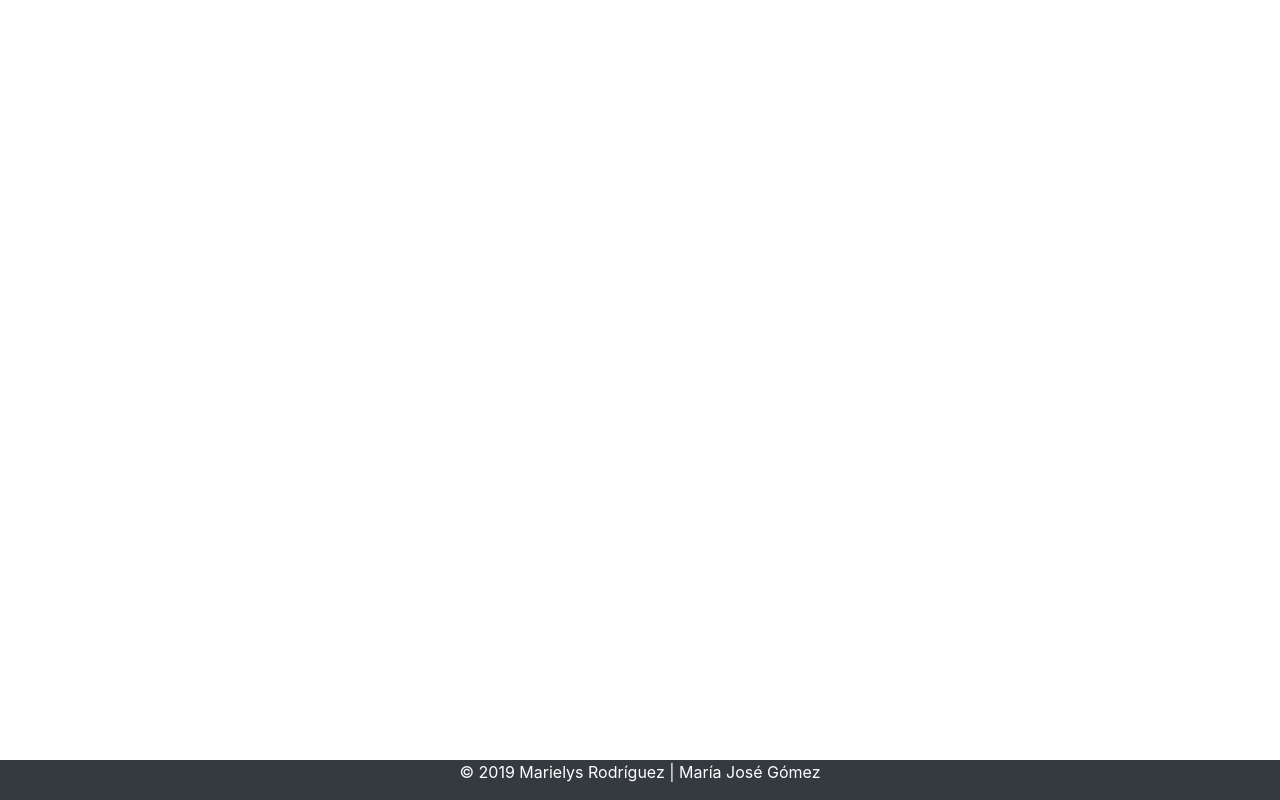
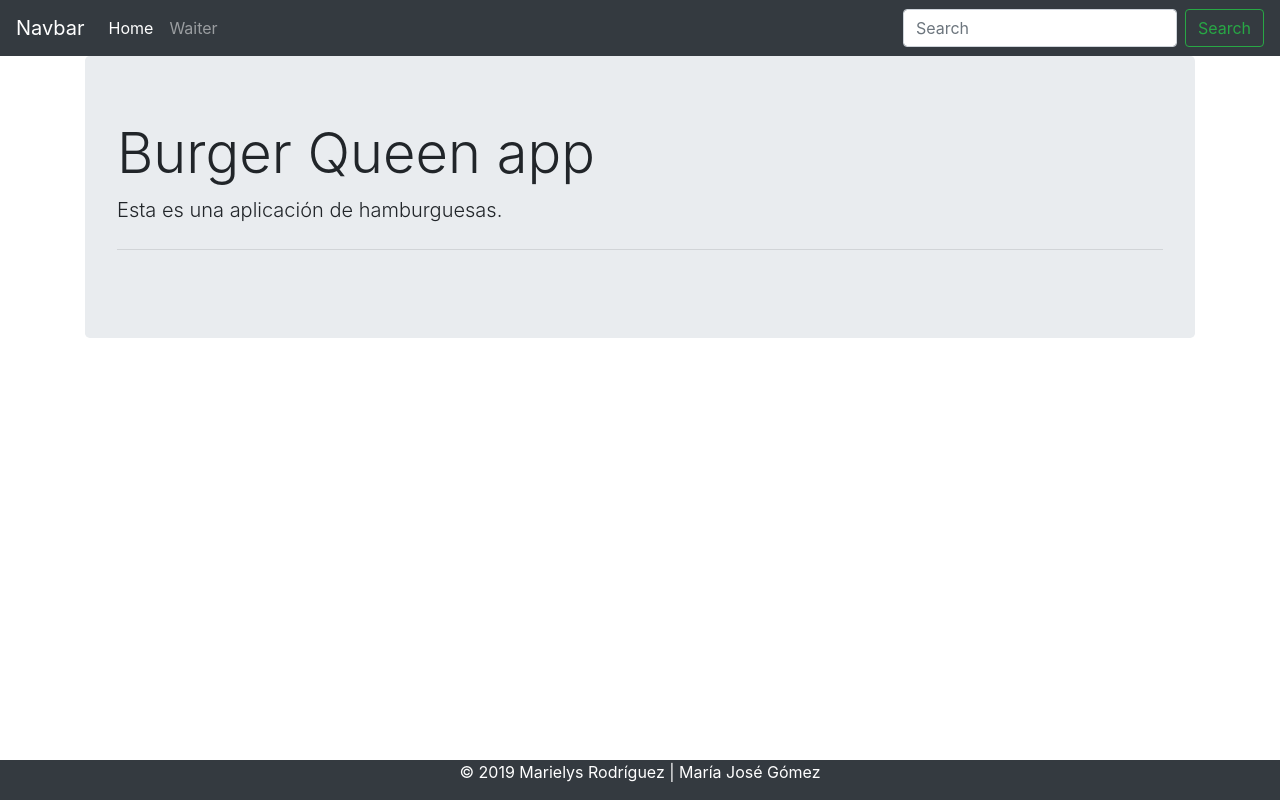
Before and after one commit to marielysis/SCL011-Burger-Queen, an Angular app: page /home in a window 1280 px wide. Built offline with nearby package versions, Linux system fonts and the light colour scheme.

Commit message:
Rutas funcionando Feat/user story one (#11)
* Creado componentes del proyecto

* Archivo de rutas funcionando

```diff
--- a/package.json
+++ b/package.json
@@ -31,9 +31,9 @@
     "@angular/cli": "~8.3.20",
     "@angular/compiler-cli": "~8.2.14",
     "@angular/language-service": "~8.2.14",
-    "@types/node": "~8.9.4",
     "@types/jasmine": "~3.3.8",
     "@types/jasminewd2": "~2.0.3",
+    "@types/node": "~8.9.4",
     "codelyzer": "^5.0.0",
     "jasmine-core": "~3.4.0",
     "jasmine-spec-reporter": "~4.2.1",
@@ -44,7 +44,7 @@
     "karma-jasmine-html-reporter": "^1.4.0",
     "protractor": "~5.4.0",
     "ts-node": "~7.0.0",
-    "tslint": "~5.15.0",
+    "tslint": "^5.15.0",
     "typescript": "~3.5.3"
   },
   "description": "This project was generated with [Angular CLI](https://github.com/angular/angular-cli) version 8.3.20.",
--- a/src/app/app.component.html
+++ b/src/app/app.component.html
@@ -1,9 +1,9 @@
 
+<app-nav-bar>
+</app-nav-bar>
 
-<div class="container m-5">
-
-
-
+<div class="container">
+    <router-outlet></router-outlet>
 </div>
 
 <app-footer>
--- a/src/app/app.component.ts
+++ b/src/app/app.component.ts
@@ -6,5 +6,5 @@ import { Component } from '@angular/core';
   styleUrls: ['./app.component.css']
 })
 export class AppComponent {
-  title = 'SCL011-Burger-Queen';
+  title = 'Burger Queen';
 }
--- /dev/null
+++ b/src/app/app.routes.ts
@@ -0,0 +1,21 @@
+import { RouterModule, Routes } from '@angular/router';
+import { HomeComponent } from './components/home/home.component';
+import { WaiterComponent } from './components/waiter/waiter.component';
+import { TablesComponent } from './components/tables/tables.component';
+import { MenuComponent } from './components/menu/menu.component';
+import { BreakfastComponent } from './components/breakfast/breakfast.component';
+import { LunchComponent } from './components/lunch/lunch.component';
+
+
+
+
+const APP_ROUTES: Routes = [
+    { path: 'home', component: HomeComponent },
+    { path: 'waiter', component: WaiterComponent },
+    { path: 'tables', component: TablesComponent},
+    { path: 'menu', component: MenuComponent},
+    { path: 'breakfast', component: BreakfastComponent},
+    { path: 'lunch', component: LunchComponent},
+  ];
+
+export const APP_ROUTING = RouterModule.forRoot(APP_ROUTES);
--- a/src/app/components/home/home.component.html
+++ b/src/app/components/home/home.component.html
@@ -1 +1,8 @@
-<p>home works!</p>
+
+<div class="jumbotron">
+    <h1 class="display-4">Burger Queen app</h1>
+
+    <p class="lead">Esta es una aplicación de hamburguesas.</p>
+    <hr class="my-4">
+
+</div>
--- /dev/null
+++ b/src/app/components/nav-bar/nav-bar.component.html
@@ -0,0 +1,23 @@
+<nav class="navbar navbar-expand-lg navbar-dark bg-dark">
+    <a class="navbar-brand" href="#">Navbar</a>
+    <button class="navbar-toggler" type="button" data-toggle="collapse" data-target="#navbarSupportedContent" aria-controls="navbarSupportedContent" aria-expanded="false" aria-label="Toggle navigation">
+      <span class="navbar-toggler-icon"></span>
+    </button>
+
+    <div class="collapse navbar-collapse" id="navbarSupportedContent">
+        <ul class="navbar-nav mr-auto">
+            <li class="nav-item active">
+                <a class="nav-link" [routerLink]="['home']">Home</a>
+            </li>
+            <li class="nav-item">
+                <a class="nav-link" [routerLink]="['waiter']">Waiter</a>
+            </li>
+        </ul>
+
+
+        <form class="form-inline my-2 my-lg-0">
+            <input class="form-control mr-sm-2" type="search" placeholder="Search" aria-label="Search">
+            <button class="btn btn-outline-success my-2 my-sm-0" type="submit">Search</button>
+        </form>
+    </div>
+</nav>
--- /dev/null
+++ b/src/app/components/nav-bar/nav-bar.component.ts
@@ -0,0 +1,15 @@
+import { Component, OnInit } from '@angular/core';
+
+@Component({
+  selector: 'app-nav-bar',
+  templateUrl: './nav-bar.component.html',
+  styleUrls: ['./nav-bar.component.css']
+})
+export class NavBarComponent implements OnInit {
+
+  constructor() { }
+
+  ngOnInit() {
+  }
+
+}
--- a/src/index.html
+++ b/src/index.html
@@ -8,17 +8,19 @@
     <meta name="viewport" content="width=device-width, initial-scale=1">
     <link rel="icon" type="image/x-icon" href="favicon.ico">
 
-    <!-- <link rel="stylesheet" href="https://stackpath.bootstrapcdn.com/bootstrap/4.4.1/css/bootstrap.min.css" integrity="sha384-Vkoo8x4CGsO3+Hhxv8T/Q5PaXtkKtu6ug5TOeNV6gBiFeWPGFN9MuhOf23Q9Ifjh" crossorigin="anonymous"> -->
-    <!-- <link rel="stylesheet" href="./assets/libs/bootstrap/css/bootstrap.min.css"> -->
+    <link rel="stylesheet" href="https://stackpath.bootstrapcdn.com/bootstrap/4.4.1/css/bootstrap.min.css" integrity="sha384-Vkoo8x4CGsO3+Hhxv8T/Q5PaXtkKtu6ug5TOeNV6gBiFeWPGFN9MuhOf23Q9Ifjh" crossorigin="anonymous">
+    <link rel="stylesheet" href="./assets/libs/bootstrap/css/bootstrap.min.css">
+
 
 </head>
 
 <body>
     <app-root></app-root>
 
-    <!-- <script src="https://code.jquery.com/jquery-3.4.1.slim.min.js" integrity="sha384-J6qa4849blE2+poT4WnyKhv5vZF5SrPo0iEjwBvKU7imGFAV0wwj1yYfoRSJoZ+n" crossorigin="anonymous"></script>
+    <script src="https://code.jquery.com/jquery-3.4.1.slim.min.js" integrity="sha384-J6qa4849blE2+poT4WnyKhv5vZF5SrPo0iEjwBvKU7imGFAV0wwj1yYfoRSJoZ+n" crossorigin="anonymous"></script>
     <script src="https://cdn.jsdelivr.net/npm/popper.js@1.16.0/dist/umd/popper.min.js" integrity="sha384-Q6E9RHvbIyZFJoft+2mJbHaEWldlvI9IOYy5n3zV9zzTtmI3UksdQRVvoxMfooAo" crossorigin="anonymous"></script>
-    <script src="https://stackpath.bootstrapcdn.com/bootstrap/4.4.1/js/bootstrap.min.js" integrity="sha384-wfSDF2E50Y2D1uUdj0O3uMBJnjuUD4Ih7YwaYd1iqfktj0Uod8GCExl3Og8ifwB6" crossorigin="anonymous"></script> -->
+    <script src="https://stackpath.bootstrapcdn.com/bootstrap/4.4.1/js/bootstrap.min.js" integrity="sha384-wfSDF2E50Y2D1uUdj0O3uMBJnjuUD4Ih7YwaYd1iqfktj0Uod8GCExl3Og8ifwB6" crossorigin="anonymous"></script>
+
 
 </body>
 
```
Also changed, not shown: src/app/app.module.ts (+8 -4 lines), src/app/components/nav-bar/nav-bar.component.css (added), 1 other file (tests, documents, lock files or other folders).
